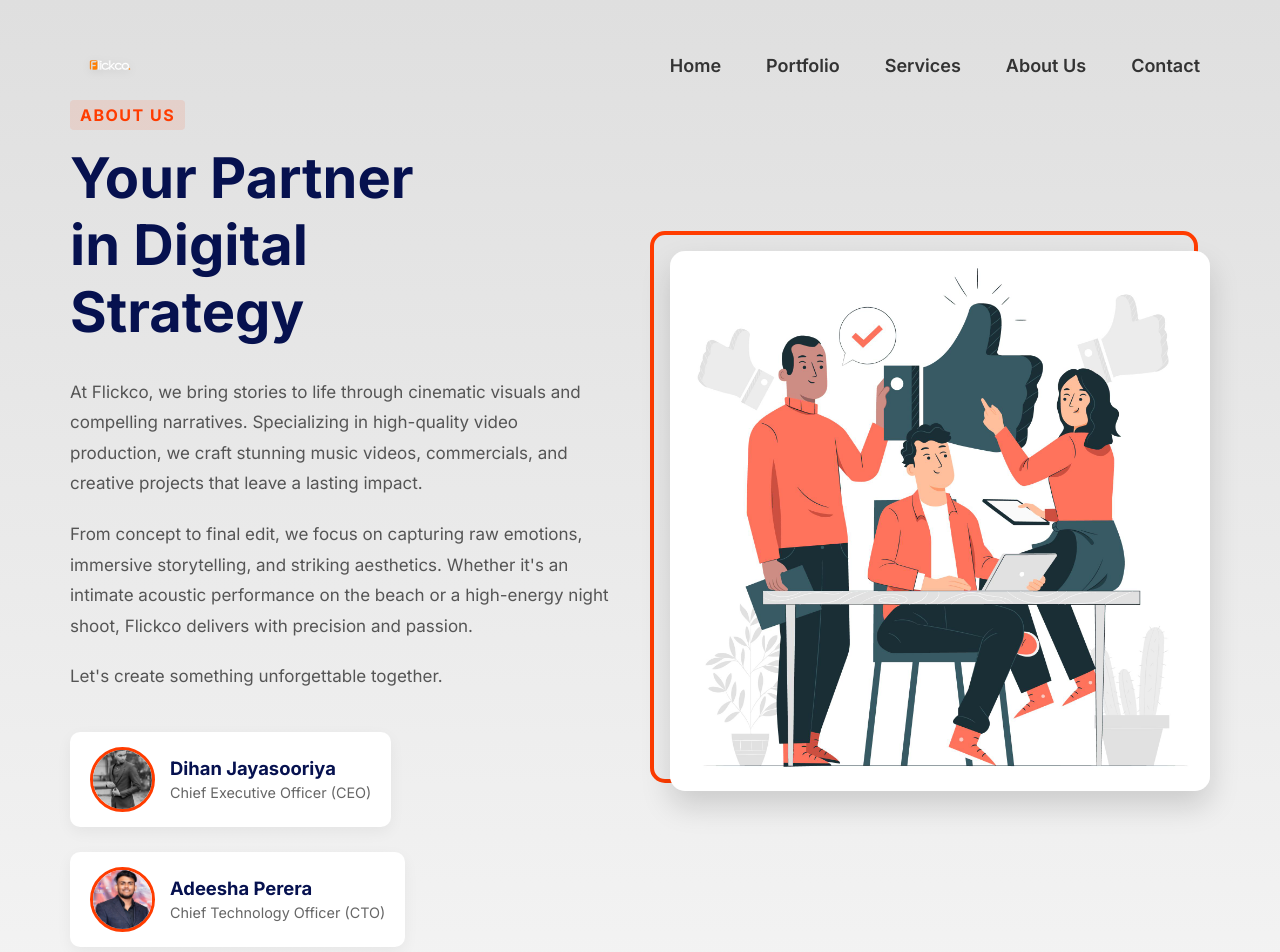
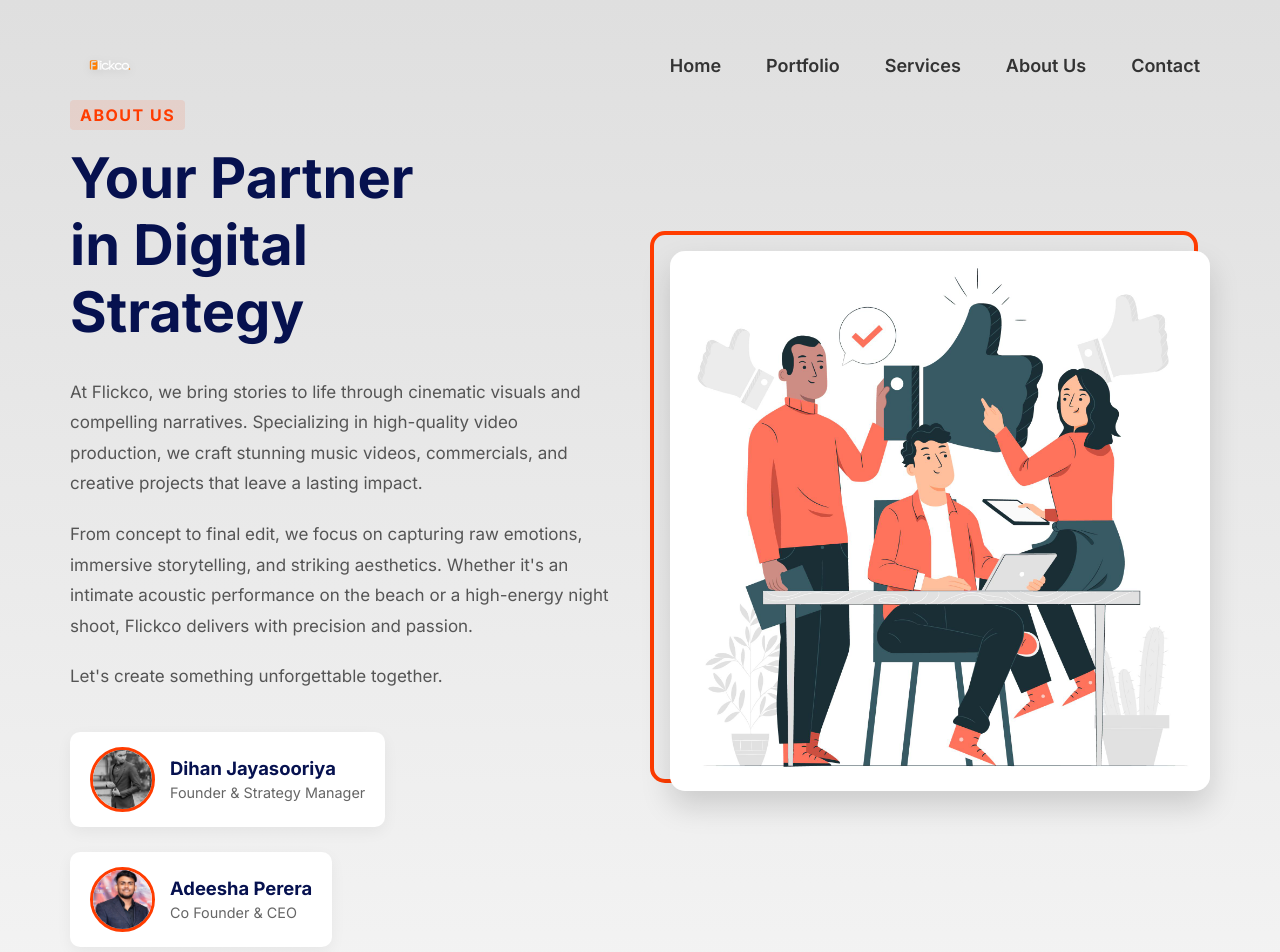
Before and after one commit to saranidinethma/Flickco, a React (Create React App) app: page /about in a window 1280 px wide. Shown: the top 952 px of the page. Built offline with nearby package versions, Linux system fonts and the light colour scheme.

Commit message:
Update Experts.js

```diff
--- a/src/components/Experts/Experts.js
+++ b/src/components/Experts/Experts.js
@@ -352,7 +352,7 @@ const Experts = () => {
                 <LeaderImage src="/Experts/Dihan.jpg" alt="CEO" />
                 <LeaderInfo>
                   <LeaderTitle>Dihan Jayasooriya</LeaderTitle>
-                  <LeaderRole>Chief Executive Officer (CEO)</LeaderRole>
+                  <LeaderRole>Founder & Strategy Manager</LeaderRole>
                 </LeaderInfo>
               </LeaderCard>
 
@@ -360,7 +360,7 @@ const Experts = () => {
                 <LeaderImage src="/Experts/Adeesha.jpg" alt="CTO" />
                 <LeaderInfo>
                   <LeaderTitle>Adeesha Perera</LeaderTitle>
-                  <LeaderRole>Chief Technology Officer (CTO)</LeaderRole>
+                  <LeaderRole>Co Founder & CEO</LeaderRole>
                 </LeaderInfo>
               </LeaderCard>
             </LeadershipSection>
```
